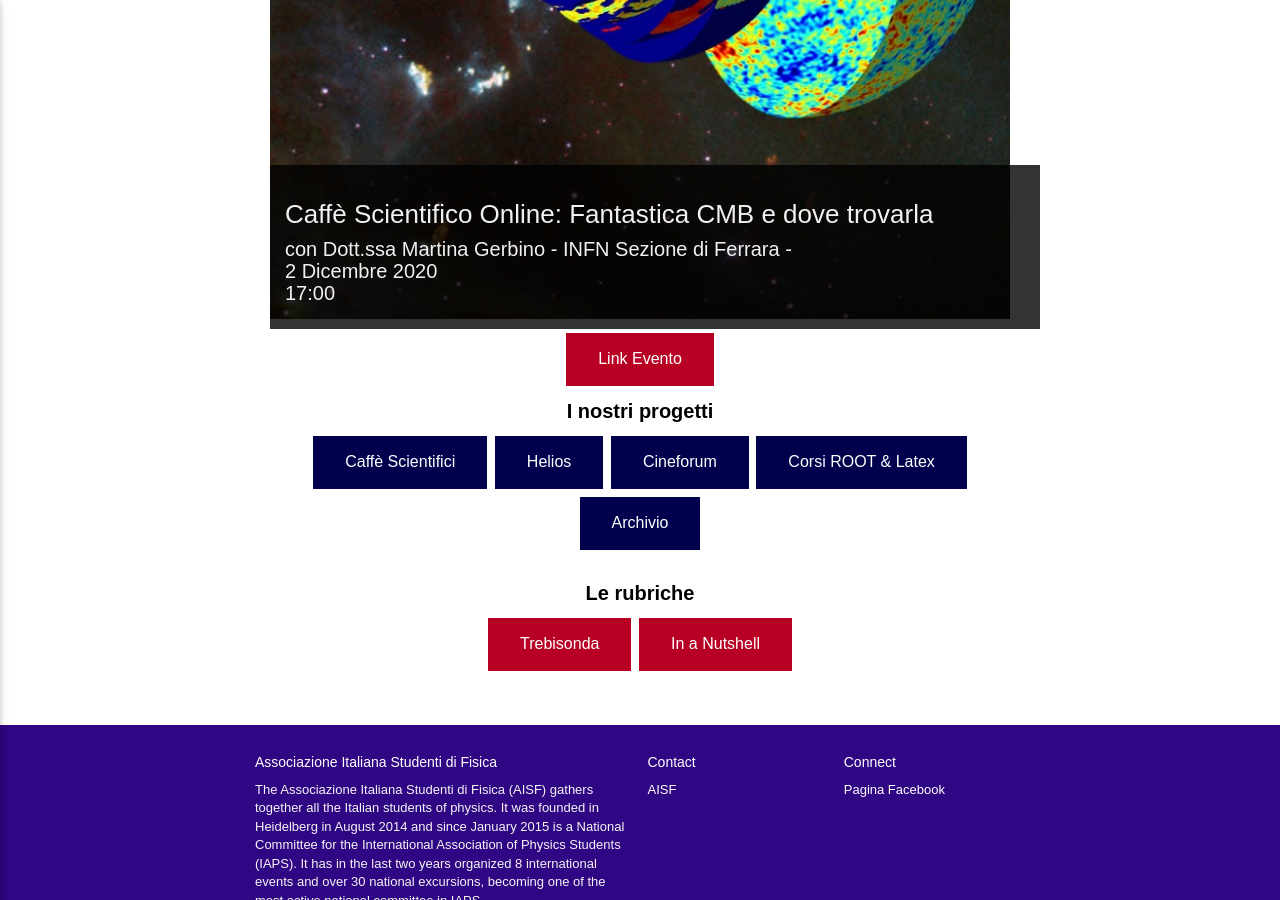
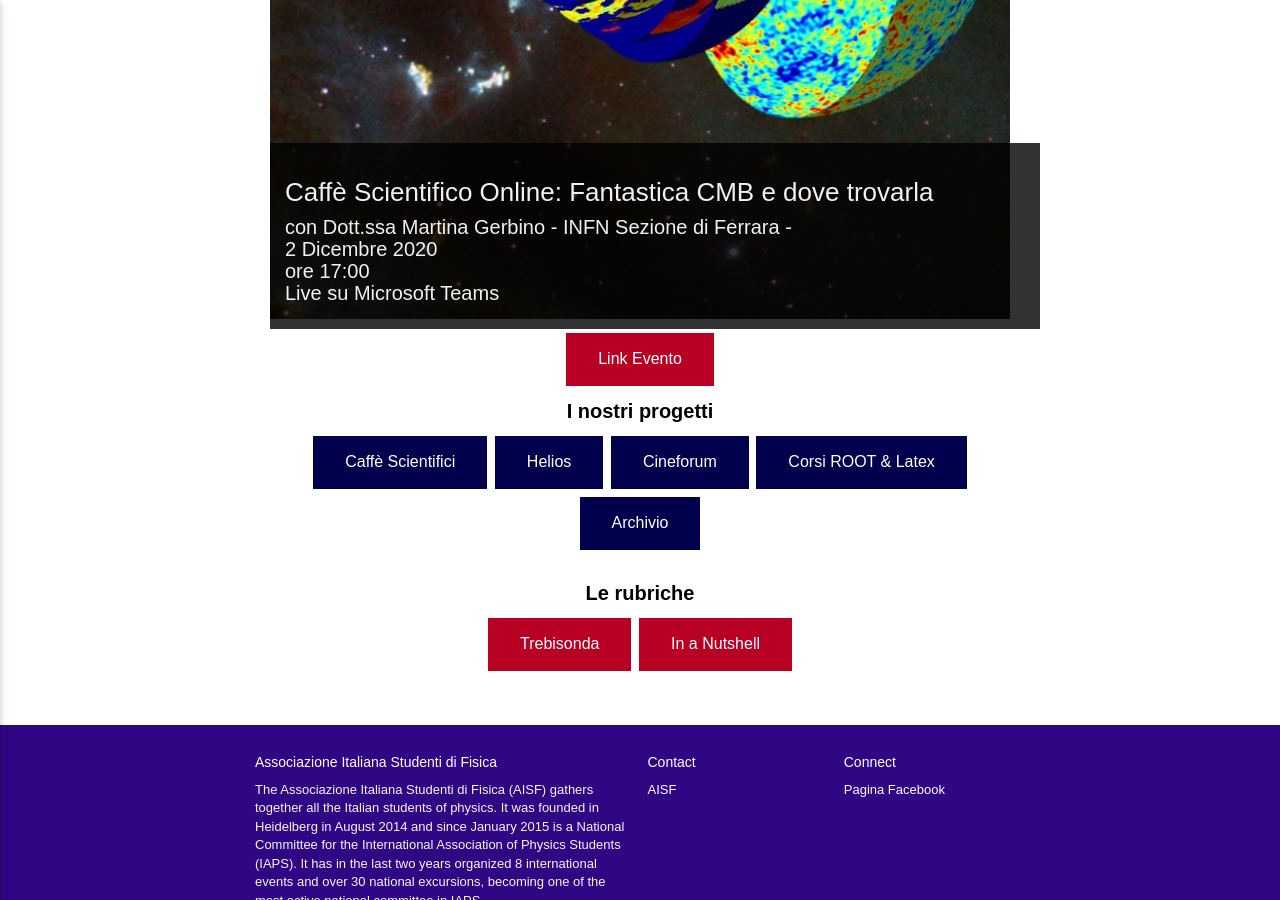
Before and after one commit to ai-sf/aisf_perugia, a Jekyll site: the page built from index.html, in a window 1280 px wide and 900 px high, scrolled down 1278 px. Built offline with Jekyll 4.4.1, drawn with Linux system fonts in a browser that asks for light colours; nearby versions of some CDN libraries.

Commit message:
Update index.html

```diff
--- a/index.html
+++ b/index.html
@@ -116,7 +116,7 @@ body {
 <div class="content">
 <h3>Caffè Scientifico Online: Fantastica CMB e dove trovarla</h3>
 <h4>con Dott.ssa Martina Gerbino - INFN Sezione di Ferrara - <br>
-2 Dicembre 2020  <br> 17:00 </h4>
+2 Dicembre 2020  <br> ore  17:00 <br> Live su Microsoft Teams</h4>
 </div>
 
 </div>
```
